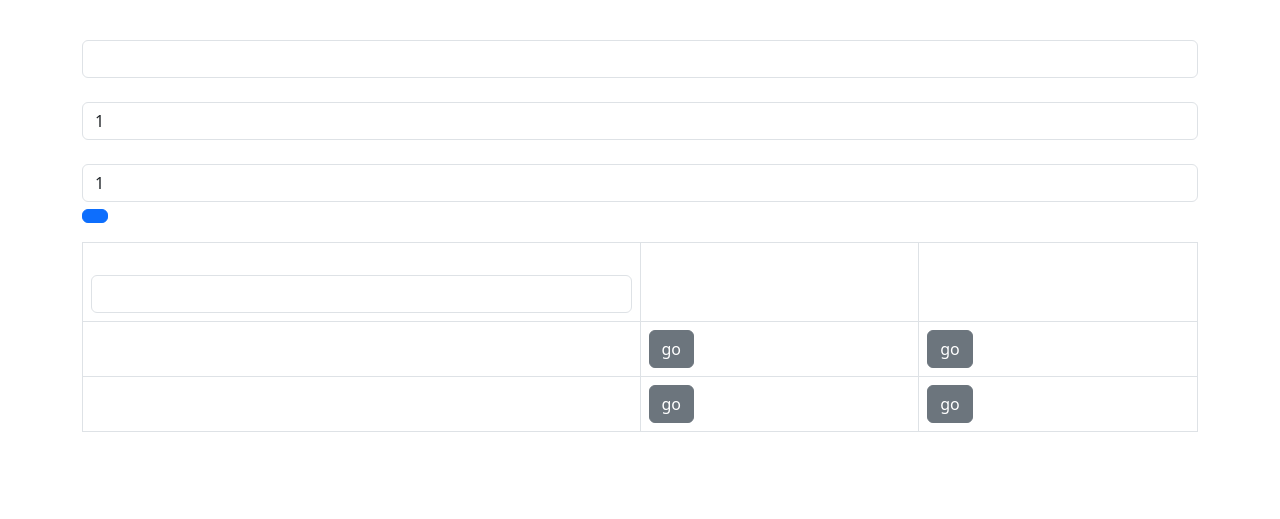
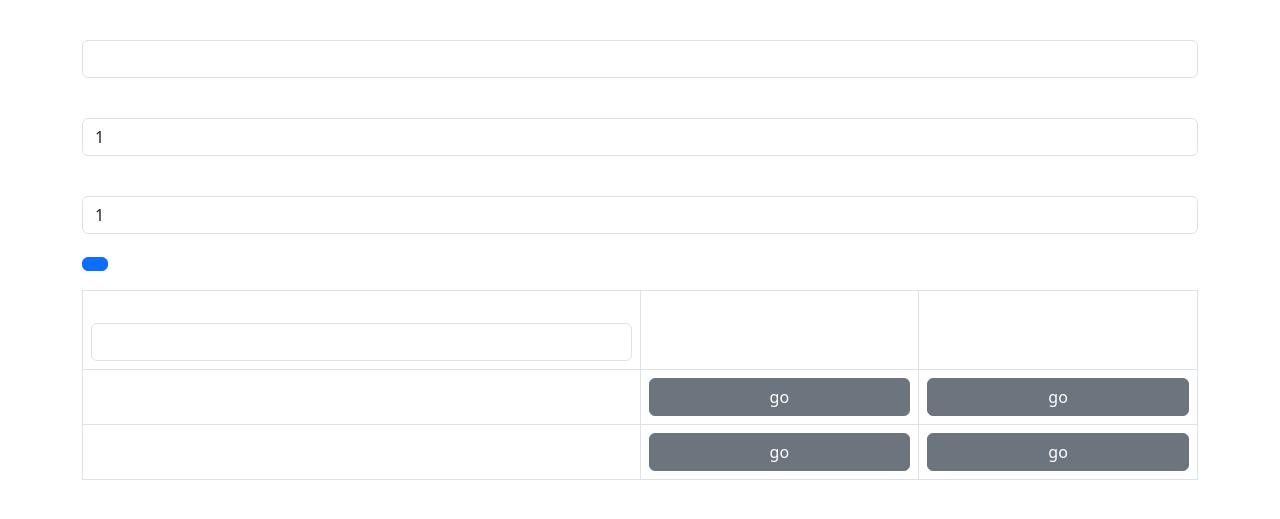
Before and after one commit to lucaswerkmeister/tool-ranker, a Flask app: template templates/index.html in a window 1280 px wide. Shown: the part 48-567 px from the top of the page. Run offline with Flask 3, Linux system fonts and the light colour scheme; the template is opened without the code that fills it: most values are stand-ins (such as "Sample title", 1, 10 or a date in 2020); lists and menus that the app fills with data are empty; some libraries are stand-ins or nearby versions.

Commit message:
Upgrade to Bootstrap 5.3
This somewhat improves the RTL situation (Bootstrap 4 includes
`text-align: left` in its reset styles), though I’ll still want to tweak
it a bit further in a separate commit.

```diff
--- a/app.py
+++ b/app.py
@@ -122,7 +122,7 @@ def authentication_area() -> Markup:
 
     session = authenticated_session('www.wikidata.org')
     if session is None:
-        return (Markup(r'<a id="login" class="navbar-text" href="') +
+        return (Markup(r'<a id="login" class="nav-link" href="') +
                 Markup.escape(flask.url_for('login')) +
                 Markup(r'">') +
                 message('nav-login') +
@@ -135,7 +135,7 @@ def authentication_area() -> Markup:
     logged_in_message = message('nav-logged-in',
                                 user_name=user_name,
                                 user_link=user_link(user_name))
-    return (Markup(r'<span class="navbar-text">') +
+    return (Markup(r'<span class="nav-link">') +
             logged_in_message +
             Markup(r'</span>'))
 
--- a/templates/base.html
+++ b/templates/base.html
@@ -5,15 +5,16 @@
     <meta charset="utf-8">
     <title>{% block title %}{{ message('tool-name') | striptags }}{% endblock title %}</title>
     <meta name="viewport" content="width=device-width, initial-scale=1, shrink-to-fit=no">
-    <link rel="stylesheet" href="https://tools-static.wmflabs.org/cdnjs/ajax/libs/twitter-bootstrap/4.6.0/css/bootstrap.min.css" integrity="sha384-B0vP5xmATw1+K9KRQjQERJvTumQW0nPEzvF6L/Z6nronJ3oUOFUFpCjEUQouq2+l" crossorigin="anonymous">
+    <link rel="stylesheet" href="https://tools-static.wmflabs.org/cdnjs/ajax/libs/bootstrap/5.3.3/css/bootstrap.min.css" integrity="sha384-QWTKZyjpPEjISv5WaRU9OFeRpok6YctnYmDr5pNlyT2bRjXh0JMhjY6hW+ALEwIH" crossorigin="anonymous">
     <link rel="stylesheet" href="{{ url_for('static', filename='base.css') }}">
     {% endblock head %}
   </head>
   <body>
-    <a href="#main" class="sr-only sr-only-focusable">{{ message('skip-to-main-content') }}</a>
+    <a href="#main" class="visually-hidden visually-hidden-focusable">{{ message('skip-to-main-content') }}</a>
     <nav class="navbar navbar-expand-sm navbar-dark bg-dark">
+      <div class="container-fluid">
         <a href="{{ url_for('index') }}" class="navbar-brand">{{ message('tool-name') }}</a>
-      <ul class="navbar-nav mr-auto">
+        <ul class="navbar-nav me-auto">
           <li class="nav-item"><a href="https://www.wikidata.org/wiki/User:Lucas_Werkmeister/Ranker" class="nav-link">{{ message('nav-documentation') }}</a></li>
           <li class="nav-item"><a href="https://tools.wmflabs.org/" class="nav-link">{{ message('nav-toolforge') }}</a></li>
           <li class="nav-item"><a href="https://gitlab.wikimedia.org/toolforge-repos/ranker" class="nav-link">{{ message('nav-source-code') }}</a></li>
@@ -22,6 +23,7 @@
           <li class="nav-item navbar-text"><a href="{{ url_for('settings') }}" class="nav-link">{{ message('settings') }}</a></li>
           <li class="nav-item navbar-text">{{ authentication_area() }}</li>
         </ul>
+      </div>
     </nav>
     <main id="main" class="container mt-3">
       {% block main %}
--- a/templates/edit.html
+++ b/templates/edit.html
@@ -62,7 +62,7 @@
   {% for statement in statements %}
   <div class="form-check statement statement-{{ statement.rank }}">
     <input type="checkbox" class="form-check-input" id="{{ statement.id }}" name="{{ statement.id }}">
-    <label for="{{ statement.id }}">
+    <label class="form-label" for="{{ statement.id }}">
       <div class="mainsnak">{{ format_snak(wiki, property_id, statement.mainsnak) }}</div>
       {% if statement.qualifiers %}
       <ul class="qualifiers-list">
@@ -90,8 +90,8 @@
   </div>
   {% endfor %}
   {{ reason_input(wiki) }}
-  <div class="form-group">
-    <label for="summary">{{ message('edit-label-summary') }}</label>
+  <div class="mb-3">
+    <label class="form-label" for="summary">{{ message('edit-label-summary') }}</label>
     <input name="summary" type="text" id="summary" class="form-control">
   </div>
   {% if can_edit() %}
--- a/templates/index.html
+++ b/templates/index.html
@@ -11,8 +11,8 @@
   {{ message('index-paragraph-1') }}
 </p>
 <form method="post" action="{{ url_for('redirect_edit') }}">
-  <div class="form-group">
-    <label for="wiki">{{ message('index-label-wiki') }}</label>
+  <div class="mb-3">
+    <label class="form-label" for="wiki">{{ message('index-label-wiki') }}</label>
     <select class="form-control" id="wiki" name="wiki">
       <option value="www.wikidata.org" {% if wiki == "www.wikidata.org" %}selected{% endif %}>{{ message('index-option-wikidatawiki') }}</option>
       <option value="commons.wikimedia.org" {% if wiki == "commons.wikimedia.org" %}selected{% endif %}>{{ message('index-option-commonswiki') }}</option>
@@ -20,8 +20,8 @@
       <option value="test-commons.wikimedia.org" {% if wiki == "test-commons.wikimedia.org" %}selected{% endif %}>{{ message('index-option-testcommonswiki') }}</option>
     </select>
   </div>
-  <div class="form-group">
-    <label for="entity_id">{{ message('index-label-entity-id') }}</label>
+  <div class="mb-3">
+    <label class="form-label" for="entity_id">{{ message('index-label-entity-id') }}</label>
     {% set placeholder_entity_id_wikidata = message('index-placeholder-entity-id-wikidata', item_id='Q42', property_id='P31', lexeme_id='L99') | striptags %}
     {% set placeholder_entity_id_commons = message('index-placeholder-entity-id-commons', mediainfo_id='M79869096', file_title='File:DSC 0484 2-01.jpg') | striptags %}
     <input
@@ -39,8 +39,8 @@
       {% if entity_id %}value="{{ entity_id }}" {% endif %}
       >
   </div>
-  <div class="form-group">
-    <label for="property_id">{{ message('index-label-property-id') }}</label>
+  <div class="mb-3">
+    <label class="form-label" for="property_id">{{ message('index-label-property-id') }}</label>
     <input
       id="property_id" class="form-control"
       type="text" name="property_id"
@@ -65,7 +65,7 @@
     </colgroup>
     <tr>
       <td>
-        <label for="batch-wiki" class="sr-only">{{ message('index-label-wiki') }}</label>
+        <label class="form-label" for="batch-wiki" class="sr-only">{{ message('index-label-wiki') }}</label>
         <select class="form-control" id="batch-wiki" name="wiki">
       <option value="www.wikidata.org" {% if wiki == "www.wikidata.org" %}selected{% endif %}>{{ message('index-option-wikidatawiki') }}</option>
       <option value="commons.wikimedia.org" {% if wiki == "commons.wikimedia.org" %}selected{% endif %}>{{ message('index-option-commonswiki') }}</option>
@@ -81,7 +81,7 @@
       <td>
         <button
           type="submit"
-          class="btn btn-secondary btn-block"
+          class="btn btn-secondary w-100"
           formaction="{{ url_for('redirect_batch_list_collective') }}">
           go
         </button>
@@ -89,7 +89,7 @@
       <td>
         <button
           type="submit"
-          class="btn btn-secondary btn-block"
+          class="btn btn-secondary w-100"
           formaction="{{ url_for('redirect_batch_query_collective') }}">
           go
         </button>
@@ -100,7 +100,7 @@
       <td>
         <button
           type="submit"
-          class="btn btn-secondary btn-block"
+          class="btn btn-secondary w-100"
           formaction="{{ url_for('redirect_batch_list_individual') }}">
           go
         </button>
@@ -108,7 +108,7 @@
       <td>
         <button
           type="submit"
-          class="btn btn-secondary btn-block"
+          class="btn btn-secondary w-100"
           formaction="{{ url_for('redirect_batch_query_individual') }}">
           go
         </button>
--- a/templates/reason.html
+++ b/templates/reason.html
@@ -1,7 +1,7 @@
 {% macro reason_input(wiki) %}
 {% if wiki | wiki_reason_preferred_property or wiki | wiki_reason_deprecated_property %}
-<div class="form-group">
-  <label for="reason">
+<div class="mb-3">
+  <label class="form-label" for="reason">
     {% if wiki | wiki_reason_preferred_property and wiki | wiki_reason_deprecated_property %}
     {{ message('reason-label-preferred-or-deprecated') }}
     {% elif wiki | wiki_reason_preferred_property %}
--- a/templates/settings.html
+++ b/templates/settings.html
@@ -5,7 +5,7 @@
 <form method="post">
   <input name="csrf_token" type="hidden" value="{{ csrf_token() }}">
   <div class="mb-3">
-    <label for="interface-language-code">
+    <label class="form-label" for="interface-language-code">
       {{ message('settings-label-interface-language-code') }}
     </label>
     <select id="interface-language-code" name="interface-language-code" class="form-control">
```
Also changed, not shown: templates/batch-list-collective.html (+4 -4 lines), templates/batch-list-individual.html (+4 -4 lines), templates/batch-query-collective.html (+4 -4 lines), templates/batch-query-individual.html (+4 -4 lines). Lines whose indentation alone changed are shown as unchanged.
